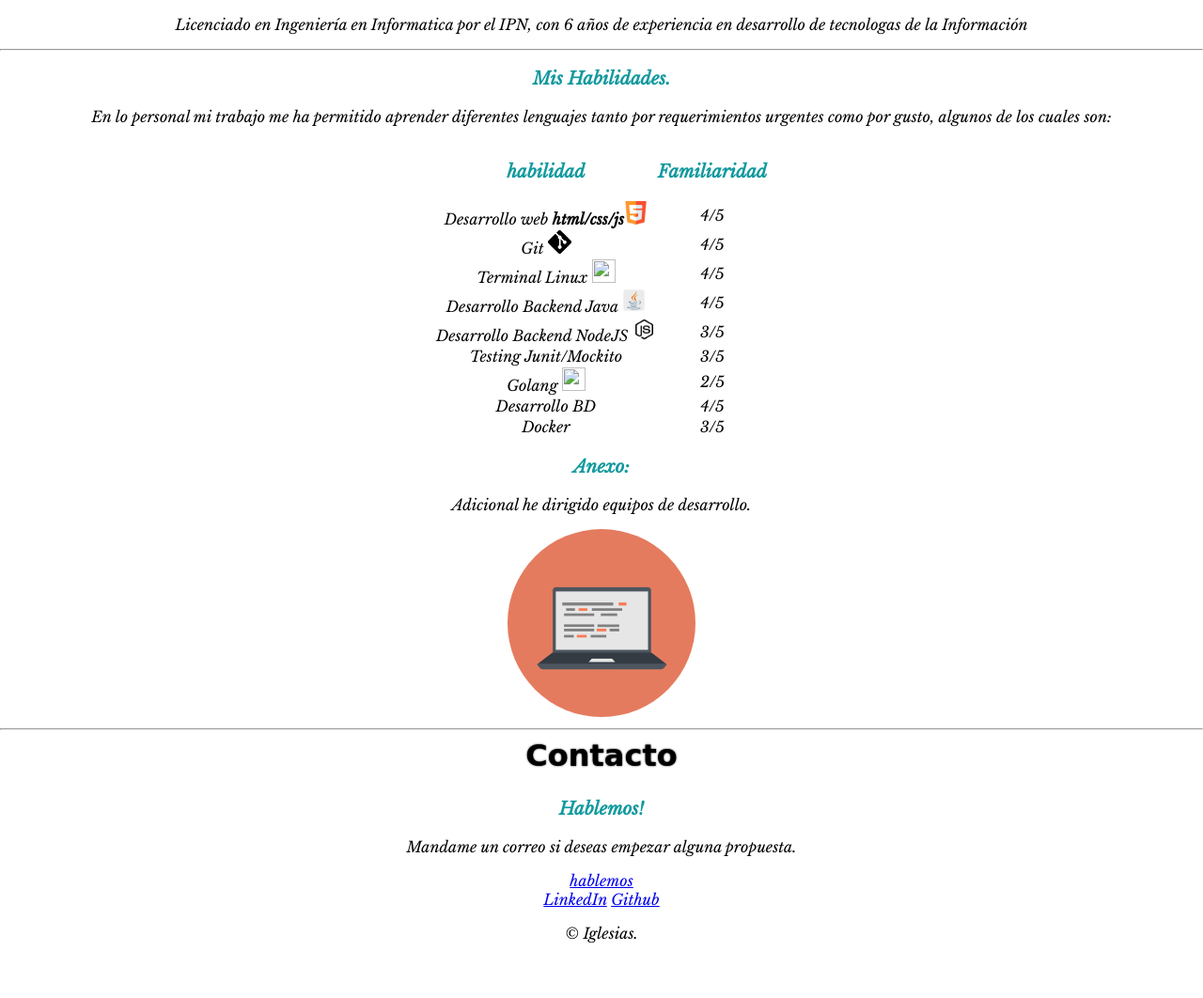
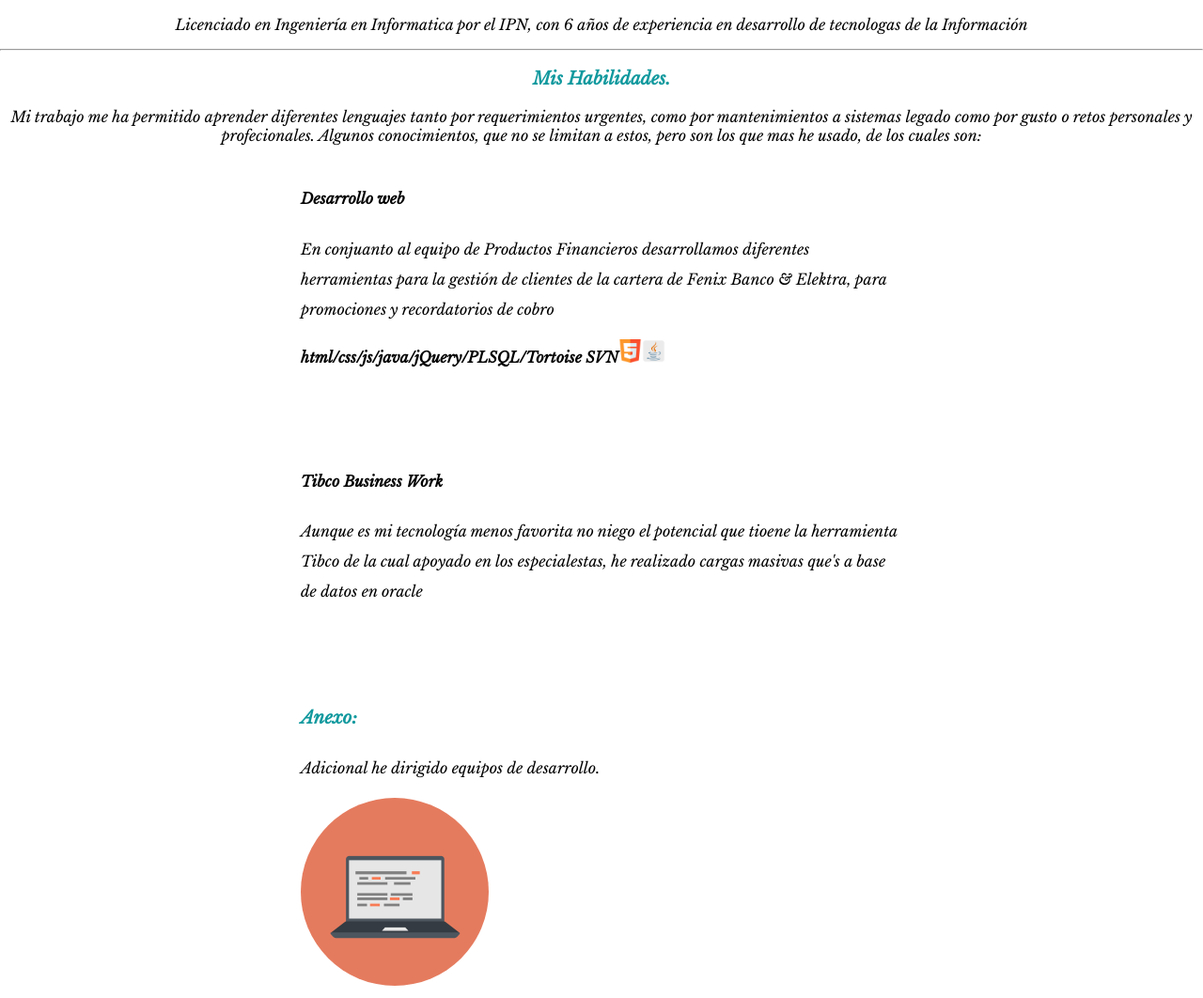
Before and after one commit to jhonymentiendo/cv, a plain HTML site: page index.html in a window 1280 px wide. Shown: the part 889-1951 px from the top of the page at 94% size. Before the commit the page ends 1908 px from the top, so only its background shows below. Drawn offline with nearby package versions, Linux system fonts and the light colour scheme; a web font is replaced by a local one.

Commit message:
modif habilidaes

```diff
--- a/css/styles.css
+++ b/css/styles.css
@@ -11,6 +11,16 @@ body {
    padding-top: 160px;
 }
 
+.skill-row{
+   width: 50%;
+   margin: 100px auto 100px auto;
+   text-align: left;
+   line-height: 2;
+   display: block;
+
+}
+
+
 .foto-perfil {
    border-radius: 100px;
    padding: 20px;
@@ -23,7 +33,10 @@ body {
    height: 200px;
    border-radius: 100px;
 }
-
+.phabilidades{
+   display: inline;
+   float: left;
+}
 .middle-container {}
 
 .bottom-container {}
--- a/index.html
+++ b/index.html
@@ -32,60 +32,22 @@
         <hr>
         <div class="skills">
           <h3>Mis Habilidades.</h3>
+          <div class="phabilidades">Mi trabajo me ha permitido aprender diferentes lenguajes tanto por requerimientos urgentes, como por mantenimientos a sistemas legado como por gusto o retos personales y profecionales. Algunos conocimientos, que no se limitan a estos, pero son los que mas he usado, de los cuales son:</div>
+
           <div class="skill-row">
-            <p>En lo personal mi trabajo me ha permitido aprender diferentes lenguajes tanto por requerimientos urgentes como por gusto, algunos de los cuales son:</p>
-            <!--img class="habilidades" src="./img/chillies.png" alt=""-->
-            <table class="tabla-habilidades">
-                <thead>
-                    <tr>
-                    <td><h3>habilidad</h3></td>
-                    <td><h3>Familiaridad</h3></td>
-                    </tr>
-                </thead>
-                <tbody>
-                    <tr>
-                        <td>Desarrollo web <strong>html/css/js</strong><img src="./img/html5.png" class="iconhabilidades" alt=""></td>
-                        <td>4/5</td>
-                    </tr>
-                    <tr>
-                      <td>Git <img src="./img/Git-Logo-Black.png" class="iconhabilidades" alt=""></td>
-                      <td>4/5</td>
-                    </tr>
-                    <tr>
-                      <td>Terminal Linux <img src="./img/linuxterminal.png" class="iconhabilidades" alt=""></td>
-                      <td>4/5</td>
-                    </tr>
-                    <tr>
-                        <td>Desarrollo Backend Java <img src="./img/java.png" class="iconhabilidades" alt=""> </td>
-                        <td>4/5</td>
-                    </tr>
-                    <tr>
-                        <td>Desarrollo Backend NodeJS <img src="./img/node.png" class="iconhabilidades" alt=""></td>
-                        <td>3/5</td>
-                    </tr>
-                    <tr>
-                        <td>Testing Junit/Mockito</td>
-                        <td>3/5</td>
-                    </tr>
-                    <tr>
-                      <td>Golang <img src="./img/golanglogo.png" class="iconhabilidades" alt=""></td>
-                      <td>2/5</td>
-                    </tr>
-                    <tr>
-                        <td>Desarrollo BD</td>
-                        <td>4/5</td>
-                    </tr>
-                    <tr>
-                      <td>Docker</td>
-                      <td>3/5</td>
-                    </tr>
+            <h4>Desarrollo web</h4>
+            <p>En conjuanto al equipo de Productos Financieros desarrollamos diferentes herramientas para la gestión de clientes de la cartera de Fenix Banco & Elektra, para promociones y recordatorios de cobro </p>
+            <strong>html/css/js/java/jQuery/PLSQL/Tortoise SVN</strong><img src="./img/html5.png" class="iconhabilidades" alt=""><img src="./img/java.png" class="iconhabilidades" alt="">
+          </div>
 
 
-                </tbody>
-                <tfoot></tfoot>
-            </table>
+          <div class="skill-row">
+            <h4>Tibco Business Work</h4>
+            <p>Aunque es mi tecnología menos favorita no niego el potencial que tioene la herramienta Tibco de la cual apoyado en los especialestas, he realizado cargas masivas que's a base de datos en oracle</p>
+          </div>
 
-          </div>
+
+
           <div class="skill-row">
             <h3>Anexo:</h3>
             <p>Adicional he dirigido equipos de desarrollo.</p>
```
Also changed, not shown: tablahabilidades_deprecated.html (added, +49 -0 lines).
